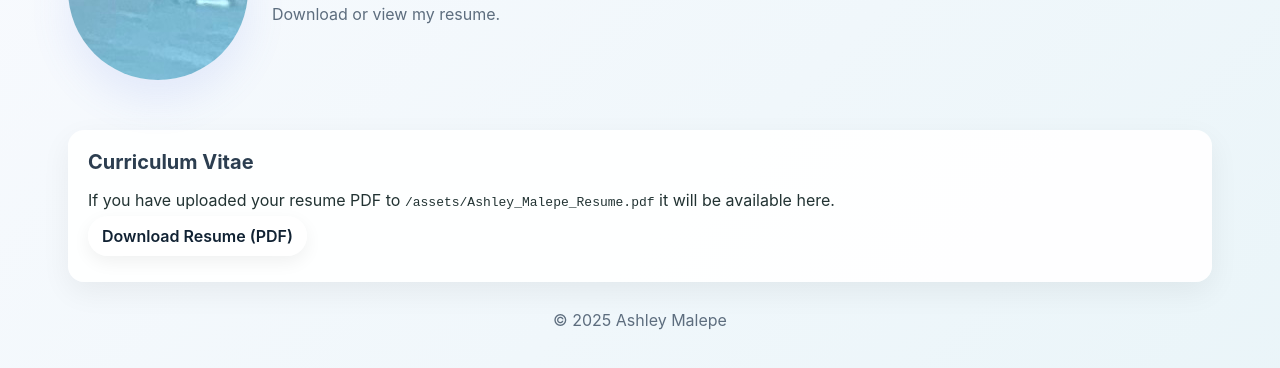
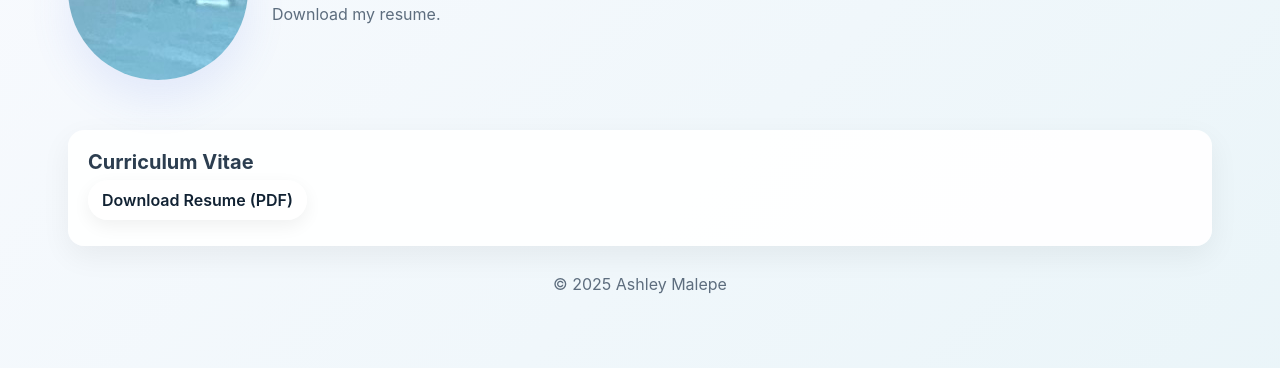
Before and after one commit to Bnxkr/my-portfolio, a plain HTML site: page resume.html in a window 1280 px wide. Shown: the part 156-524 px from the top of the page. Drawn offline with Linux system fonts and the light colour scheme; files whose address does not match are found by name.

Commit message:
Update resume.html

```diff
--- a/resume.html
+++ b/resume.html
@@ -7,13 +7,13 @@
   <div class="container">
     <header class="hero-section">
       <div class="profile-image" style="background-image:url('images/ashleymalepeprofilepicture.jpg')"></div>
-      <div class="hero-text"><h1 class="site-title">Resume</h1><p class="site-subtitle">Download or view my resume.</p></div>
+      <div class="hero-text"><h1 class="site-title">Resume</h1><p class="site-subtitle">Download my resume.</p></div>
     </header>
 
     <main class="portfolio-container">
       <section class="portfolio-section">
         <h2 class="section-title">Curriculum Vitae</h2>
-        <p>If you have uploaded your resume PDF to <code>/assets/Ashley_Malepe_Resume.pdf</code> it will be available here.</p>
+
         <p>
           <a href="Ashley_Malepe_Resume.pdf" class="nav-link" download>Download Resume (PDF)</a>
         </p>
```
